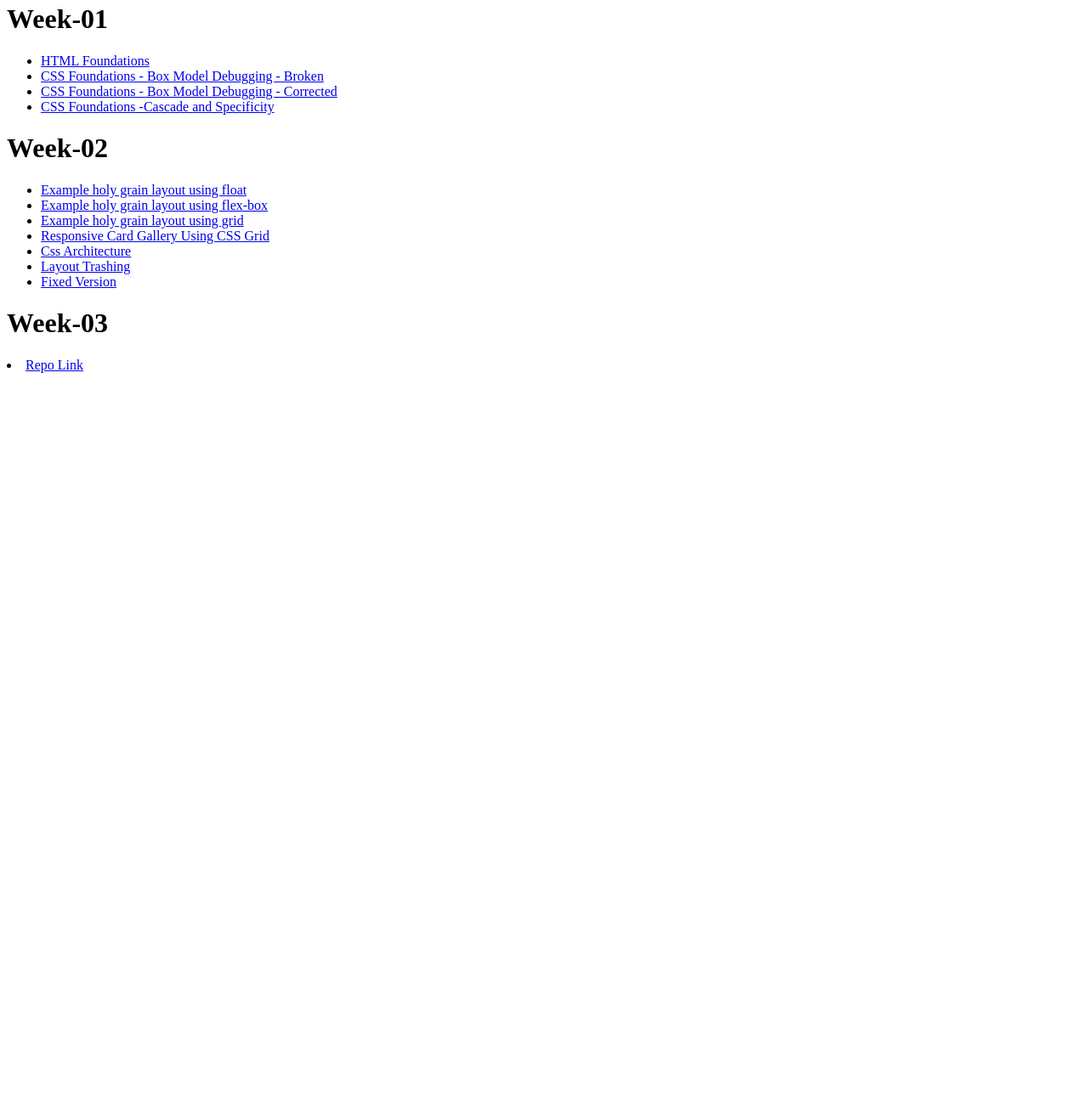
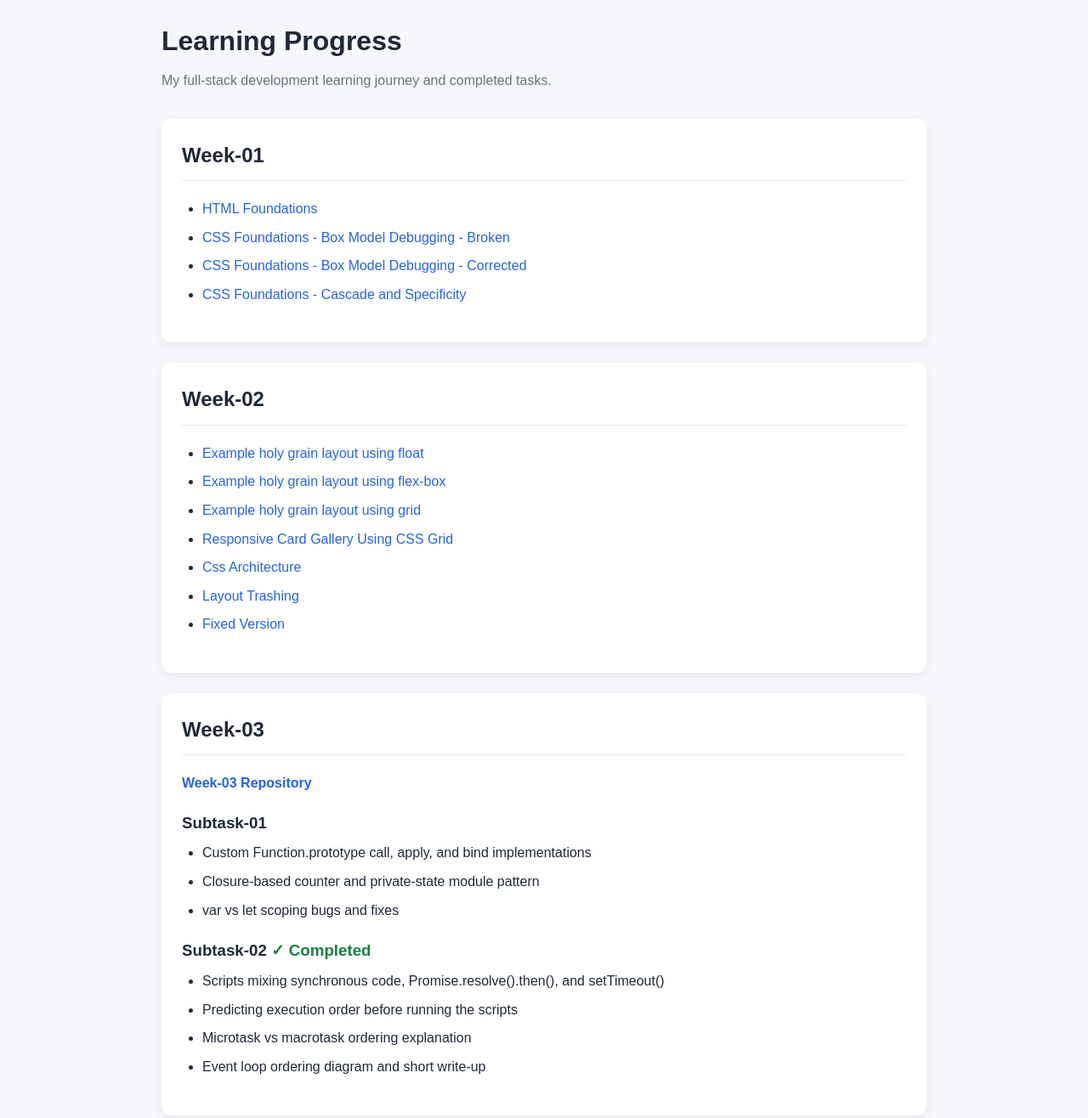
Before and after one commit to koushikmaya04/fullstack-node-journey, a plain HTML site: page index.html in a window 1280 px wide. Shown: the part 17-1333 px from the top of the page at 85% size. Before the commit the page ends 800 px from the top, so only its background shows below. Drawn offline with Linux system fonts and the light colour scheme.

Commit message:
Update progress page with Week 3 Subtask 2

```diff
--- a/index.html
+++ b/index.html
@@ -3,19 +3,105 @@
 <head>
     <meta charset="UTF-8">
     <meta name="viewport" content="width=device-width, initial-scale=1.0">
-    <title>Progress</title>
+    <title>Learning Progress</title>
+    <style>
+        * {
+            box-sizing: border-box;
+        }
+
+        body {
+            margin: 0;
+            font-family: Arial, sans-serif;
+            line-height: 1.6;
+            background: #f5f7fb;
+            color: #1f2937;
+        }
+
+        main {
+            width: min(900px, 92%);
+            margin: 40px auto;
+        }
+
+        header {
+            margin-bottom: 32px;
+        }
+
+        h1 {
+            margin: 0 0 8px;
+        }
+
+        .intro {
+            margin: 0;
+            color: #6b7280;
+        }
+
+        section {
+            background: #ffffff;
+            margin-bottom: 24px;
+            padding: 24px;
+            border-radius: 12px;
+            box-shadow: 0 4px 14px rgba(0, 0, 0, 0.06);
+        }
+
+        h2 {
+            margin-top: 0;
+            border-bottom: 1px solid #e5e7eb;
+            padding-bottom: 10px;
+        }
+
+        h3 {
+            margin-bottom: 8px;
+        }
+
+        ul {
+            margin: 8px 0 20px;
+            padding-left: 24px;
+        }
+
+        li {
+            margin: 8px 0;
+        }
+
+        a {
+            color: #2563eb;
+            text-decoration: none;
+        }
+
+        a:hover {
+            text-decoration: underline;
+        }
+
+        .repo-link {
+            font-weight: 600;
+        }
+
+        .completed {
+            color: #15803d;
+            font-weight: 600;
+        }
+    </style>
 </head>
 <body>
-<h1>Week-01</h1>
+    <main>
+        <header>
+            <h1>Learning Progress</h1>
+            <p class="intro">My full-stack development learning journey and completed tasks.</p>
+        </header>
+
+        <section>
+            <h2>Week-01</h2>
             <ul>
                 <li><a href="https://statuesque-unicorn-dd17dc.netlify.app/">HTML Foundations</a></li>
-         <li> <a href="week-01/css-foundations/01-box-model/ind.html">CSS Foundations - Box Model Debugging - Broken</a></li>
-         <li> <a href="https://css-boxmode.netlify.app/">CSS Foundations - Box Model Debugging - Corrected</a></li>
-        <li> <a href="https://cascading-specificity.netlify.app/">CSS Foundations -Cascade and Specificity</a></li>
+                <li><a href="week-01/css-foundations/01-box-model/ind.html">CSS Foundations - Box Model Debugging - Broken</a></li>
+                <li><a href="https://css-boxmode.netlify.app/">CSS Foundations - Box Model Debugging - Corrected</a></li>
+                <li><a href="https://cascading-specificity.netlify.app/">CSS Foundations - Cascade and Specificity</a></li>
             </ul>
-<h1>Week-02</h1>
+        </section>
+
+        <section>
+            <h2>Week-02</h2>
             <ul>
-        <li> <a href="week-02/task-01-layout-comparison/float-layout/index.html" >Example holy grain layout using float</a></li>
+                <li><a href="week-02/task-01-layout-comparison/float-layout/index.html">Example holy grain layout using float</a></li>
                 <li><a href="week-02/task-01-layout-comparison/flexbox-layout/index.html">Example holy grain layout using flex-box</a></li>
                 <li><a href="week-02/task-01-layout-comparison/grid-layout/index.html">Example holy grain layout using grid</a></li>
                 <li><a href="week-02/task-02-card-gallery/index.html">Responsive Card Gallery Using CSS Grid</a></li>
@@ -23,12 +109,29 @@
                 <li><a href="week-02/task-04-layout-thrashing/LayoutThrashing.html">Layout Trashing</a></li>
                 <li><a href="week-02/task-04-layout-thrashing/fixed.html">Fixed Version</a></li>
             </ul>
-    <h1>Week-03</h1>
-      <li> <a href="https://github.com/koushikmaya04/fullstack-node-journey/tree/main/week-03" >Repo Link </a></li>
-      <!-- <li> <a href="week-02/task-01-layout-comparison/float-layout/index.html" >Example holy grain layout using float</a></li> -->
+        </section>
+
+        <section>
+            <h2>Week-03</h2>
+            <p>
+                <a class="repo-link" href="https://github.com/koushikmaya04/fullstack-node-journey/tree/main/week-03">Week-03 Repository</a>
+            </p>
+
+            <h3>Subtask-01</h3>
             <ul>
-
+                <li>Custom Function.prototype call, apply, and bind implementations</li>
+                <li>Closure-based counter and private-state module pattern</li>
+                <li>var vs let scoping bugs and fixes</li>
             </ul>
 
+            <h3>Subtask-02 <span class="completed">✓ Completed</span></h3>
+            <ul>
+                <li>Scripts mixing synchronous code, Promise.resolve().then(), and setTimeout()</li>
+                <li>Predicting execution order before running the scripts</li>
+                <li>Microtask vs macrotask ordering explanation</li>
+                <li>Event loop ordering diagram and short write-up</li>
+            </ul>
+        </section>
+    </main>
 </body>
 </html>
```
Lines whose indentation alone changed are shown as unchanged.
